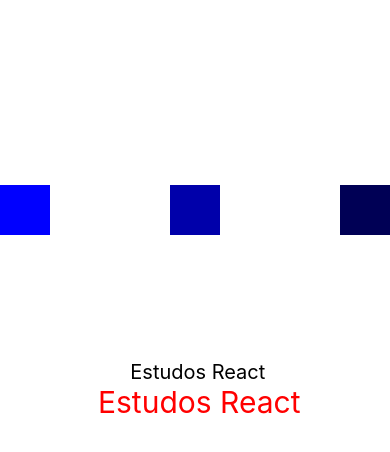
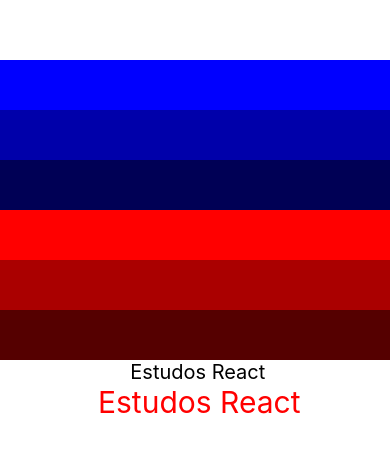
Before and after one commit to orlando-dev/react_native, a React Native app in the folder appOne/: screen / in a window 390 px wide. Shown: the part 182-634 px from the top of the page. Built offline with nearby package versions, Linux system fonts and the light colour scheme.

Commit message:
Uso de elementos responsivos - contêiners Flex

```diff
--- a/appOne/componentes/Caixas.js
+++ b/appOne/componentes/Caixas.js
@@ -3,10 +3,13 @@
 
 export default function(props){
     return (
-        <View style={{width:'100%',height:300,flexDirection:'row',alignItems:'center', justifyContent:'space-between'}}>
-            <View style={{width:50,height:50,backgroundColor:'#00f'}} />
-            <View style={{width:50,height:50,backgroundColor:'#00a'}} />
-            <View style={{width:50,height:50,backgroundColor:'#005'}} />
+        <View style={{width:'100%',height:300,flexDirection:'column', justifyContent: 'center', alignItems: 'stretch'}}>
+            <View style={{flexGrow:1, backgroundColor:'#00f'}} />
+            <View style={{flexGrow:1, backgroundColor:'#00a'}} />
+            <View style={{flexGrow:1, backgroundColor:'#005'}} />
+            <View style={{flexGrow:1, backgroundColor:'#f00'}} />
+            <View style={{flexGrow:1, backgroundColor:'#a00'}} />
+            <View style={{flexGrow:1, backgroundColor:'#500'}} />
         </View>
     );
 }
--- a/appOne/package.json
+++ b/appOne/package.json
@@ -11,7 +11,8 @@
   },
   "dependencies": {
     "react": "17.0.1",
-    "react-native": "0.64.0"
+    "react-native": "0.64.0",
+    "react-native-elements": "^3.4.0"
   },
   "devDependencies": {
     "@babel/core": "^7.12.9",
```
Also changed, not shown: 1 other file (tests, documents, lock files or other folders).
